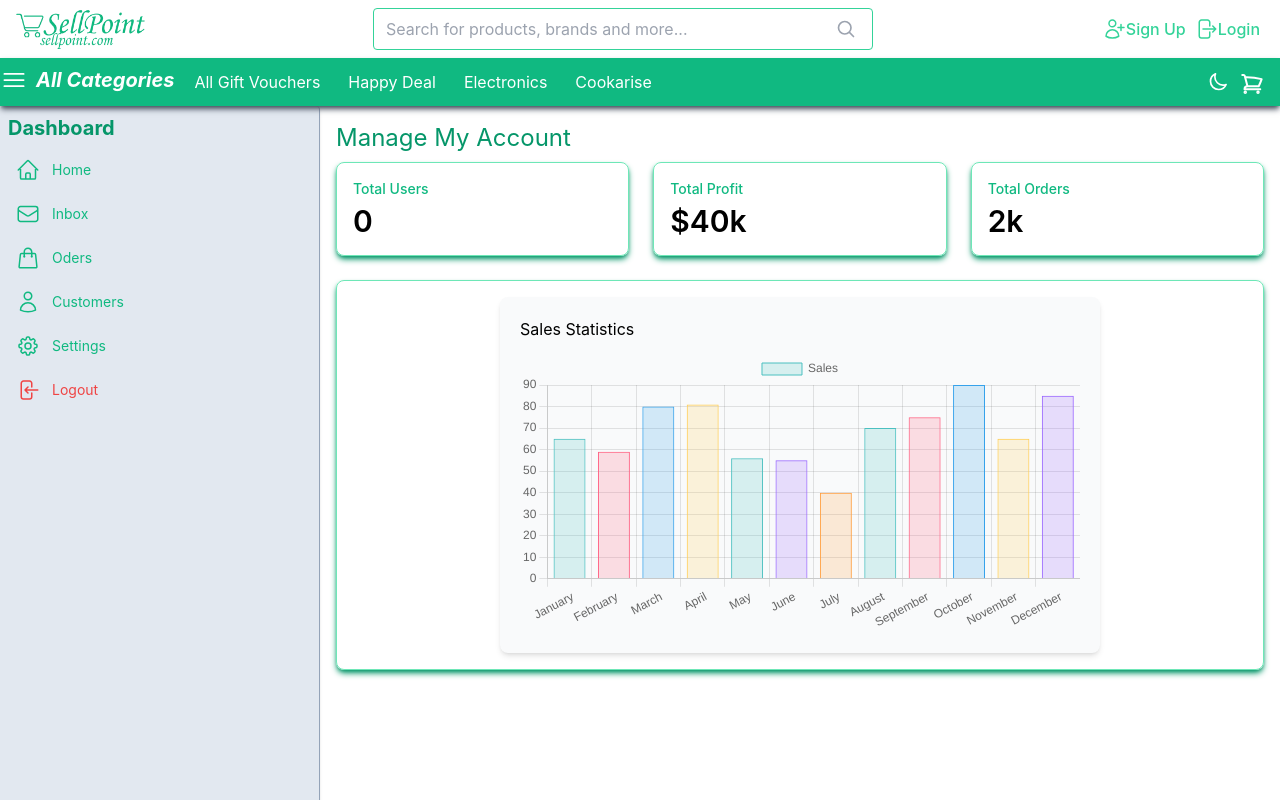
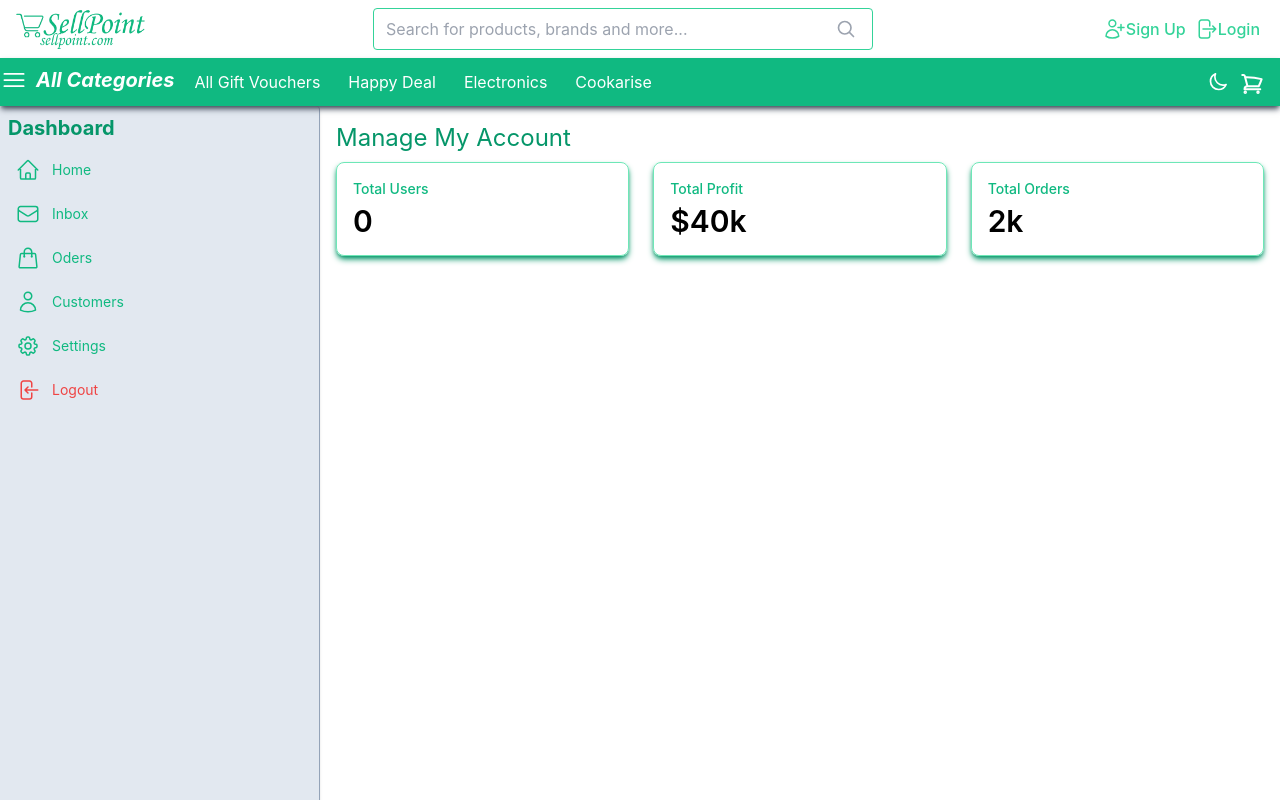
Before and after one commit to mahbub045/sellpoint, a Next.js app: page /Admin in a window 1280 px wide. Shown: the top 800 px of the page. Built offline with nearby package versions, Linux system fonts and the light colour scheme.

Commit message:
Uninstall chartjs

```diff
--- a/package.json
+++ b/package.json
@@ -15,7 +15,6 @@
     "@fortawesome/free-solid-svg-icons": "^6.4.2",
     "@fortawesome/react-fontawesome": "^0.2.0",
     "autoprefixer": "10.4.15",
-    "chart.js": "^3.9.1",
     "eslint": "8.49.0",
     "eslint-config-next": "13.4.19",
     "formik": "^2.4.4",
@@ -24,7 +23,6 @@
     "next-themes": "^0.2.1",
     "postcss": "8.4.29",
     "react": "18.2.0",
-    "react-chartjs-2": "^3.3.0",
     "react-dom": "18.2.0",
     "react-hook-form": "^7.46.1",
     "react-slick": "^0.29.0",
--- a/pages/Admin.js
+++ b/pages/Admin.js
@@ -1,6 +1,5 @@
 import Footer from '@/components/Footer';
 import Header from '@/components/Header';
-import SalesStat from "@/components/SalesStat";
 import { useRouter } from 'next/router';
 import { useEffect, useState } from "react";
 
@@ -117,9 +116,9 @@ const Admin = () => {
                             </div>
                         </div>
                     </div>
-                    <div className="mt-6 p-4 border border-emerald-300 rounded-lg shadow-md shadow-emerald-600">
+                    {/* <div className="mt-6 p-4 border border-emerald-300 rounded-lg shadow-md shadow-emerald-600">
                         <SalesStat />
-                    </div>
+                    </div> */}
                 </div>
             </div>
             <Footer />
```
Also changed, not shown: 1 other file (tests, documents, lock files or other folders).
